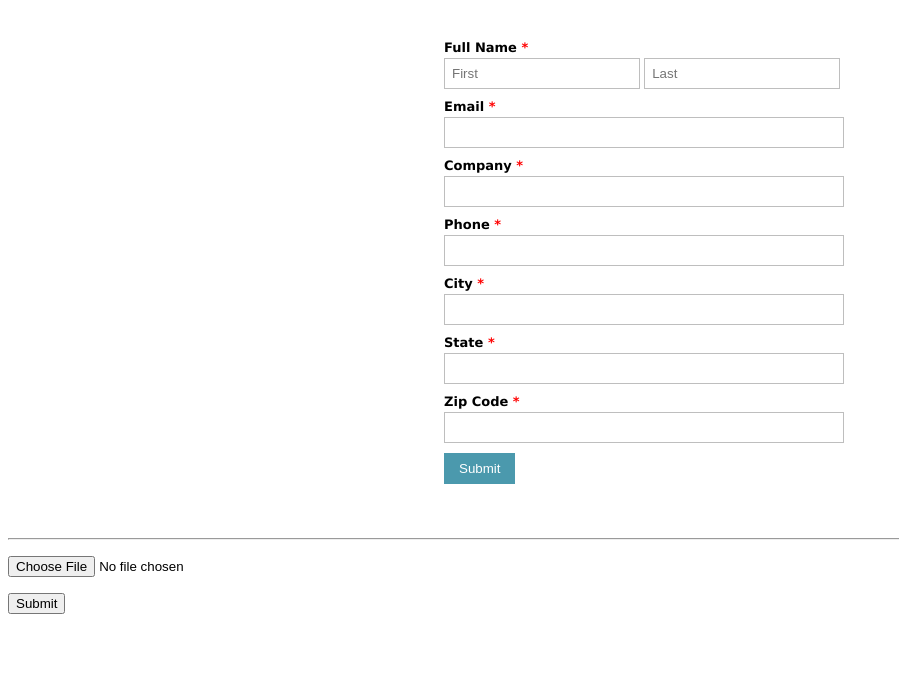
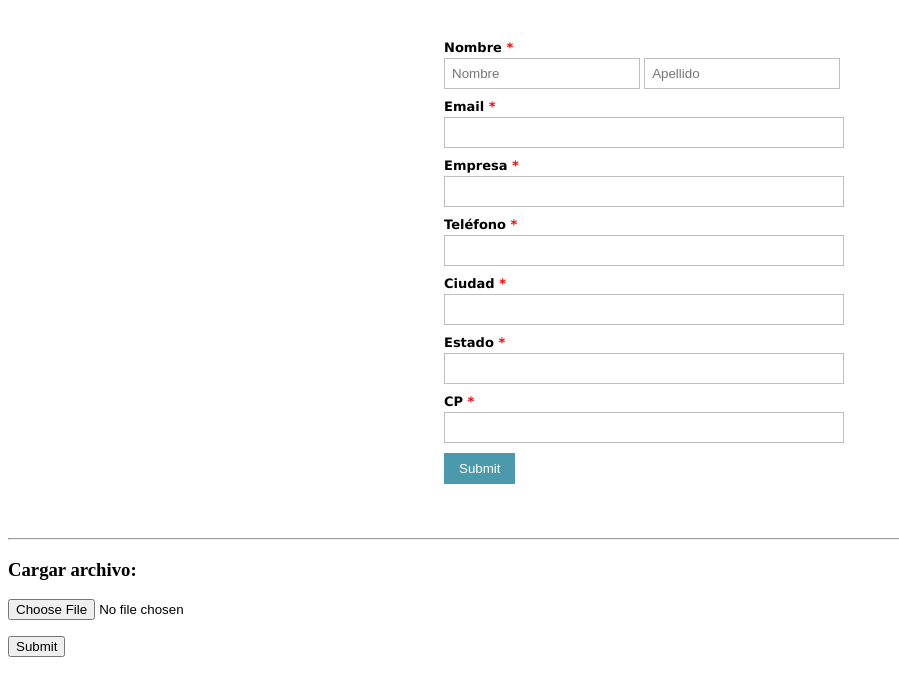
Before and after one commit to hmedinaf/salesforceupload, a Flask app: page /webtolead in a window 1280 px wide. Shown: the top 696 px of the page, without its empty margins (0-899 px from the left). Run offline with Flask 2, Linux system fonts and the light colour scheme; parts of the project's set-up code (start-up, migrations or seed data) failed here and were passed over.

Commit message:
Version en español. Control de error.

```diff
--- a/application.py
+++ b/application.py
@@ -61,9 +61,15 @@ def process_file(filename):
             if line_count==0:
                 line_count += 1
             else:
-                #flash("insertando: %s %s %s" % (line[0], line[1], line[2]))
-                new_lead(line[0], line[1], line[2])
+                #print("insertando: %s %s %s" % (line[0], line[1], line[2]))
+                try:
+                    company=line[2]
+                except:
+                    flash("Registro incorrecto. Requiere minimo 3 campos (Nombre, Apellido, Empresa)")
+                else:
+                    new_lead(line[0], line[1], line[2])
                 line_count += 1
+
 
 @application.route('/')
 def main():
@@ -101,12 +107,12 @@ def upload_file():
             filename = secure_filename(file.filename)
             file.save(os.path.join(application.config['UPLOAD_FOLDER'], filename))
             completefilename = os.path.join(application.config['UPLOAD_FOLDER'], filename)
-            flash('File successfully uploaded: %s' % filename)
             """Dar de alta en Salesforce"""
             process_file(completefilename)
+            flash('Archivo procesado exitosamente: %s' % filename)
             return redirect('/webtolead')
         else:
-            flash('Allowed file types are txt, csv')
+            flash('Tipo de archivo permitidos: txt, csv')
             return redirect(request.url)
 
 if __name__ == '__main__':
--- a/files/lead.csv
+++ b/files/lead.csv
@@ -1,2 +1,2 @@
 Fname,Lname,Company
-Alfonso,Ontiveros,Elastic Beanstalk
+Arturo,Valero,Hanalai
--- a/templates/webtolead.html
+++ b/templates/webtolead.html
@@ -120,31 +120,31 @@ select{
   <input name="retURL" value="{{ request.url }}/ok" type="hidden">
 
 
-    <li><label>Full Name <span class="required">*</span></label>
-    <input type="text" id="first_name" name="first_name" class="field-divided" placeholder="First" />
-    <input type="text" id="last_name" name="last_name" class="field-divided" placeholder="Last" /></li>
+    <li><label>Nombre <span class="required">*</span></label>
+    <input type="text" id="first_name" name="first_name" class="field-divided" placeholder="Nombre" />
+    <input type="text" id="last_name" name="last_name" class="field-divided" placeholder="Apellido" /></li>
     <li>
         <label>Email <span class="required">*</span></label>
         <input type="email" id="email" name="email" class="field-long" />
     </li>
     <li>
-        <label>Company <span class="required">*</span></label>
+        <label>Empresa <span class="required">*</span></label>
         <input type="text" id="company" name="company" class="field-long" />
     </li>
     <li>
-        <label>Phone <span class="required">*</span></label>
+        <label>Teléfono <span class="required">*</span></label>
         <input type="text" id="phone" name="phone" class="field-long" />
     </li>
     <li>
-        <label>City <span class="required">*</span></label>
+        <label>Ciudad <span class="required">*</span></label>
         <input type="text" id="city" name="city" class="field-long" />
     </li>
     <li>
-        <label>State <span class="required">*</span></label>
+        <label>Estado <span class="required">*</span></label>
         <input type="text" id="state" name="state" class="field-long" />
     </li>
     <li>
-        <label>Zip Code <span class="required">*</span></label>
+        <label>CP <span class="required">*</span></label>
         <input type="text" id="zip" name="zip" class="field-long" />
     </li>
 
@@ -157,6 +157,7 @@ select{
 </form>
 <hr>
 <form method="post" action="/upload" enctype="multipart/form-data">
+	<h3>Cargar archivo:</h3>
     <dl>
 		<p>
 			<input type="file" name="file" autocomplete="off" required>
```
